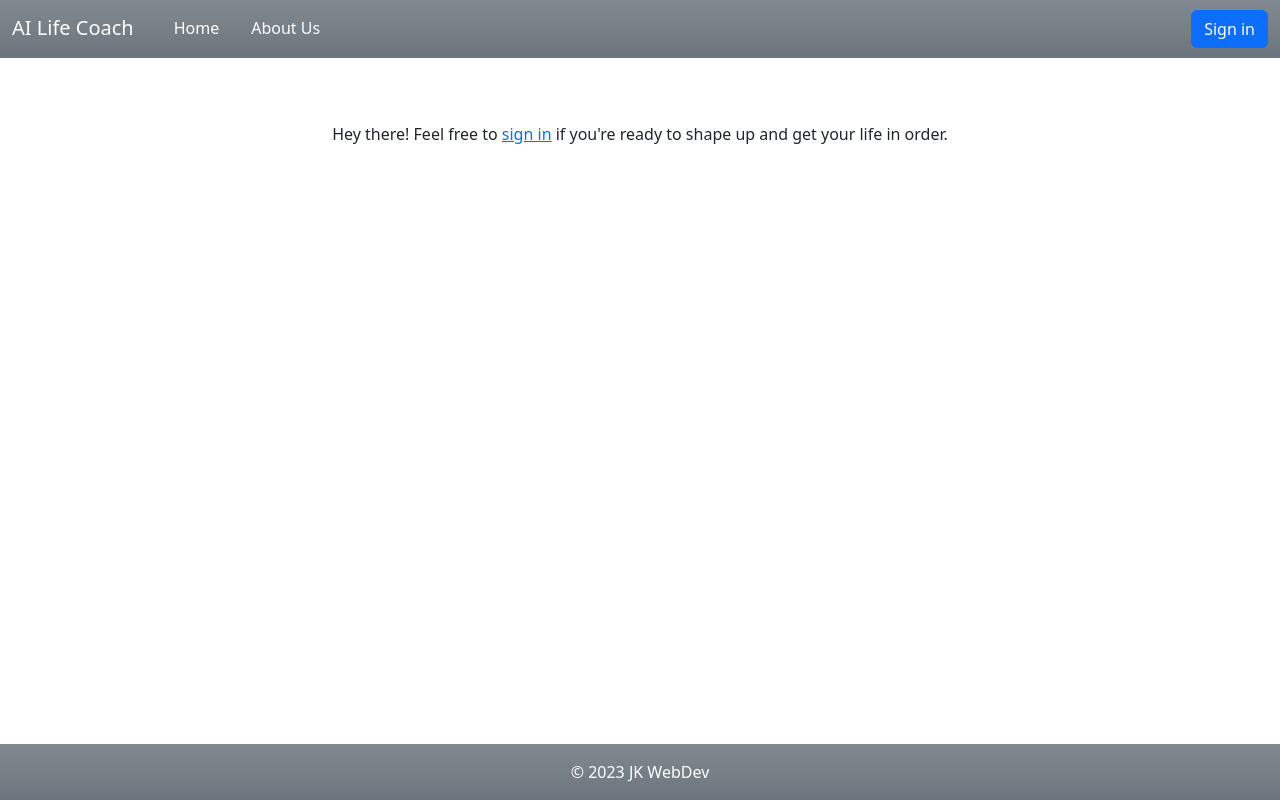
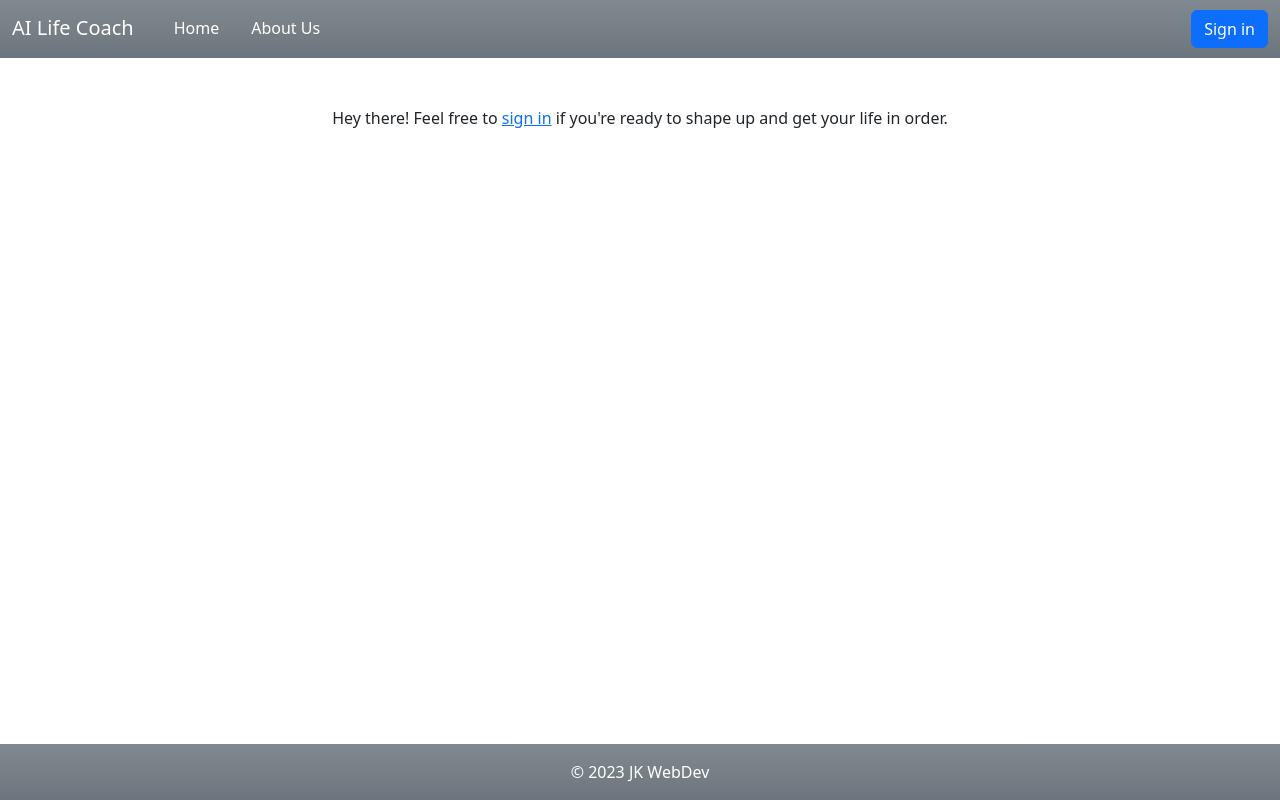
Before and after one commit to JK-WebDev/lifecoach-frontend, a React (Vite) app: page / in a window 1280 px wide. Built offline with nearby package versions, Linux system fonts and the light colour scheme; no server answers.

Commit message:
Removes padding on main to allow for CTA styling

```diff
--- a/src/App.jsx
+++ b/src/App.jsx
@@ -16,7 +16,8 @@ export default withAuth0(
       return (
         <Router>
           <Header />
-          <main className="p-3">
+          <main>
+
             {isLoading ? (
               <Spinner animation="border" variant="primary" />
             ) : (
```
